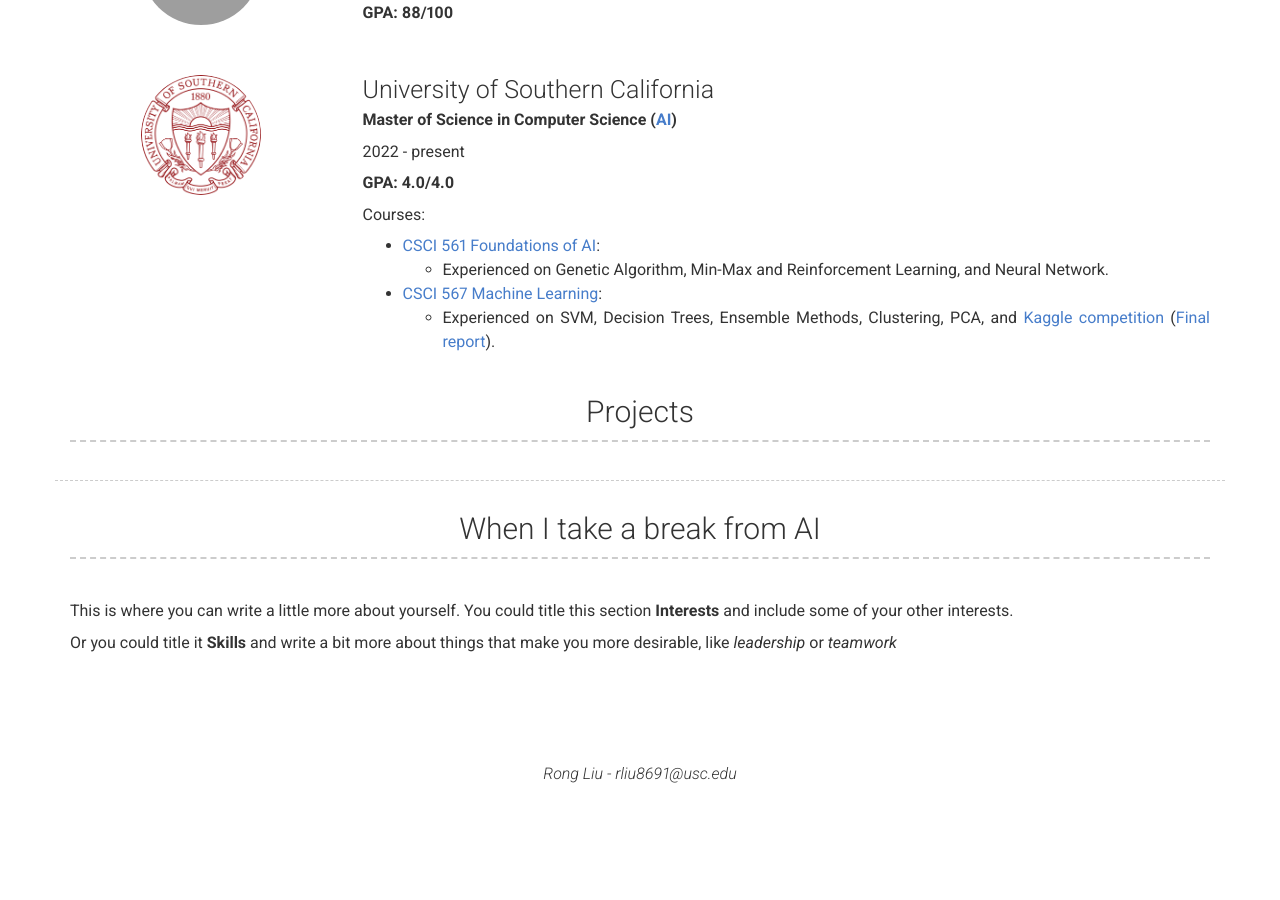
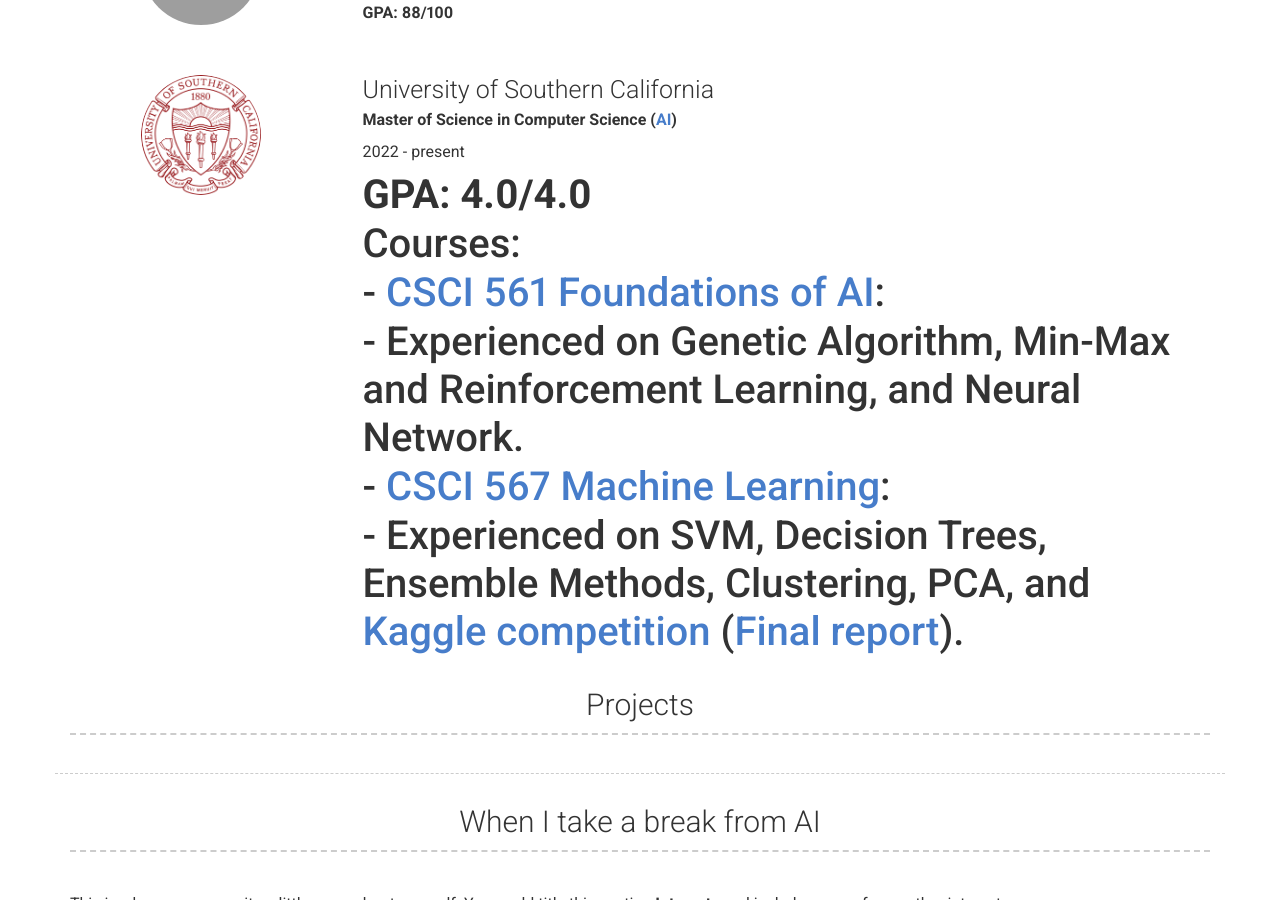
Before and after one commit to RongLiu-Leo/rongliu-leo.github.io, a Jekyll site: the page built from index.md, in a window 1280 px wide and 900 px high, scrolled down 838 px. Built offline with Jekyll 4.4.1, drawn with Linux system fonts in a browser that asks for light colours; nearby versions of some CDN libraries; a style sheet for code colours, icons or effects is not loaded; before the commit the page ends 1632 px from its top, so only the background shows below that; part of the change alters nothing that is shown; grey boxes are pictures that could not be loaded.

```diff
--- a/_config.yml
+++ b/_config.yml
@@ -82,13 +82,13 @@ content:
 
 
         description: | # this will include new lines to allow paragraphs
-          **GPA: 4.0/4.0**
+          # **GPA: 4.0/4.0**
 
-          Courses:
-          - [CSCI 561 Foundations of AI](https://drive.google.com/file/d/1xQ9tMWfQO7vQyQjUaxkMetBQNxXPGAaY/view?usp=share_link):
-            - Experienced on Genetic Algorithm, Min-Max and Reinforcement Learning, and Neural Network.
-          - [CSCI 567 Machine Learning](https://vatsalsharan.github.io/fall22.html):
-            - Experienced on SVM, Decision Trees, Ensemble Methods, Clustering, PCA, and [Kaggle competition](https://www.kaggle.com/competitions/store-sales-time-series-forecasting) ([Final report](https://drive.google.com/file/d/1qFx3XvNh6RqaNpol3grpwS9sHMt-dqp4/view?usp=share_link)).
+          # Courses:
+          # - [CSCI 561 Foundations of AI](https://drive.google.com/file/d/1xQ9tMWfQO7vQyQjUaxkMetBQNxXPGAaY/view?usp=share_link):
+          #   - Experienced on Genetic Algorithm, Min-Max and Reinforcement Learning, and Neural Network.
+          # - [CSCI 567 Machine Learning](https://vatsalsharan.github.io/fall22.html):
+          #   - Experienced on SVM, Decision Trees, Ensemble Methods, Clustering, PCA, and [Kaggle competition](https://www.kaggle.com/competitions/store-sales-time-series-forecasting) ([Final report](https://drive.google.com/file/d/1qFx3XvNh6RqaNpol3grpwS9sHMt-dqp4/view?usp=share_link)).
 
   - title: Projects # Title for the section
     layout: list # Type of content section (list/text)
```
